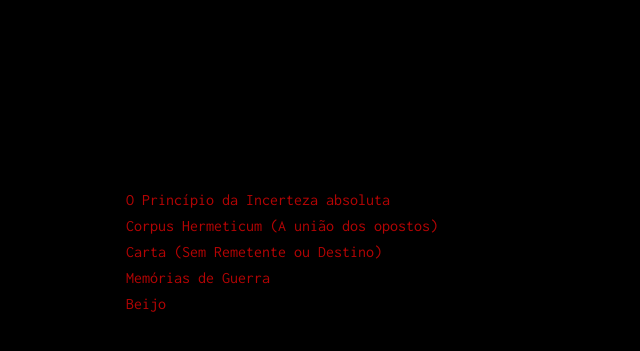
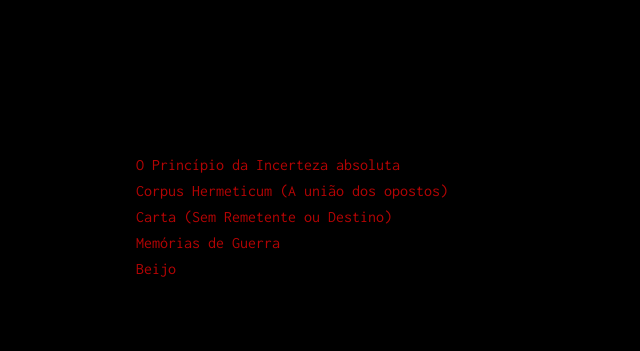
Before and after one commit to sorathpanzer/sorathpanzer.github.io, a Jekyll site: the page built from index.html, in a window 1280 px wide. Shown: the top 351 px of the page, without its empty margins (0-640 px from the left). Built offline with Jekyll 4.4.1, drawn with Linux system fonts in a browser that asks for light colours.

Commit message:
Update main.scss

```diff
--- a/assets/css/main.scss
+++ b/assets/css/main.scss
@@ -13,10 +13,7 @@ body {
     font-weight: 400;
     border: 0;
     width: 65%;
-    text-align: left;
-    position: absolute;
-    top:  5%;
-    left: 0%;
+    margin: 10px
 }
 
 body::-moz-selection{
```
